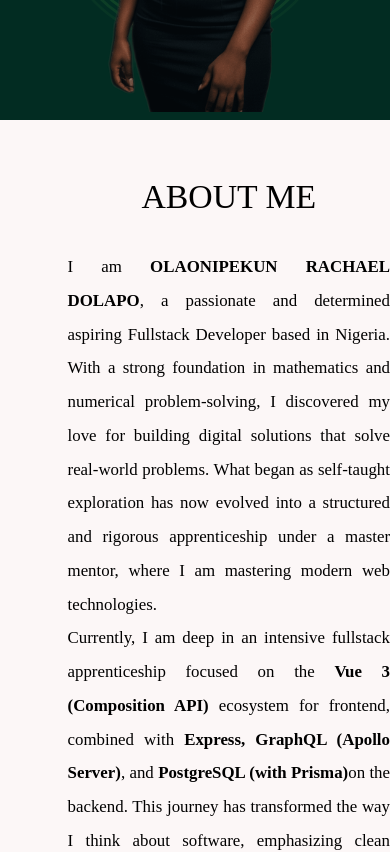
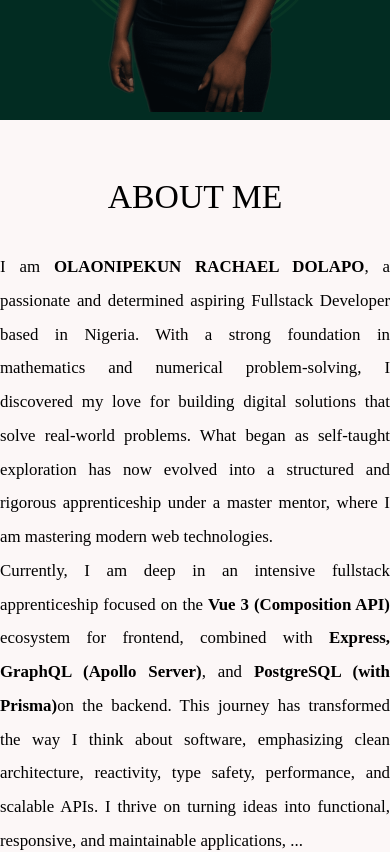
Before and after one commit to Lovethrech/my-main-portfolio, a Vue app: page / in a window 390 px wide. Shown: the part 740-1592 px from the top of the page. Built offline with nearby package versions, Linux system fonts and the light colour scheme.

Commit message:
working on the home-about components.

```diff
--- a/src/components/home/about/HomeAboutCtn.vue
+++ b/src/components/home/about/HomeAboutCtn.vue
@@ -27,6 +27,9 @@ import HomeAboutDescStats from "./HomeAboutDescStats.vue";
 }
 
 @media screen and (max-width: 1024px){
+    .home-about-ctn{
+        padding: 6vh 0;
+    }
     .home-about-mini-ctn{
         flex-direction: column;
     }
```
